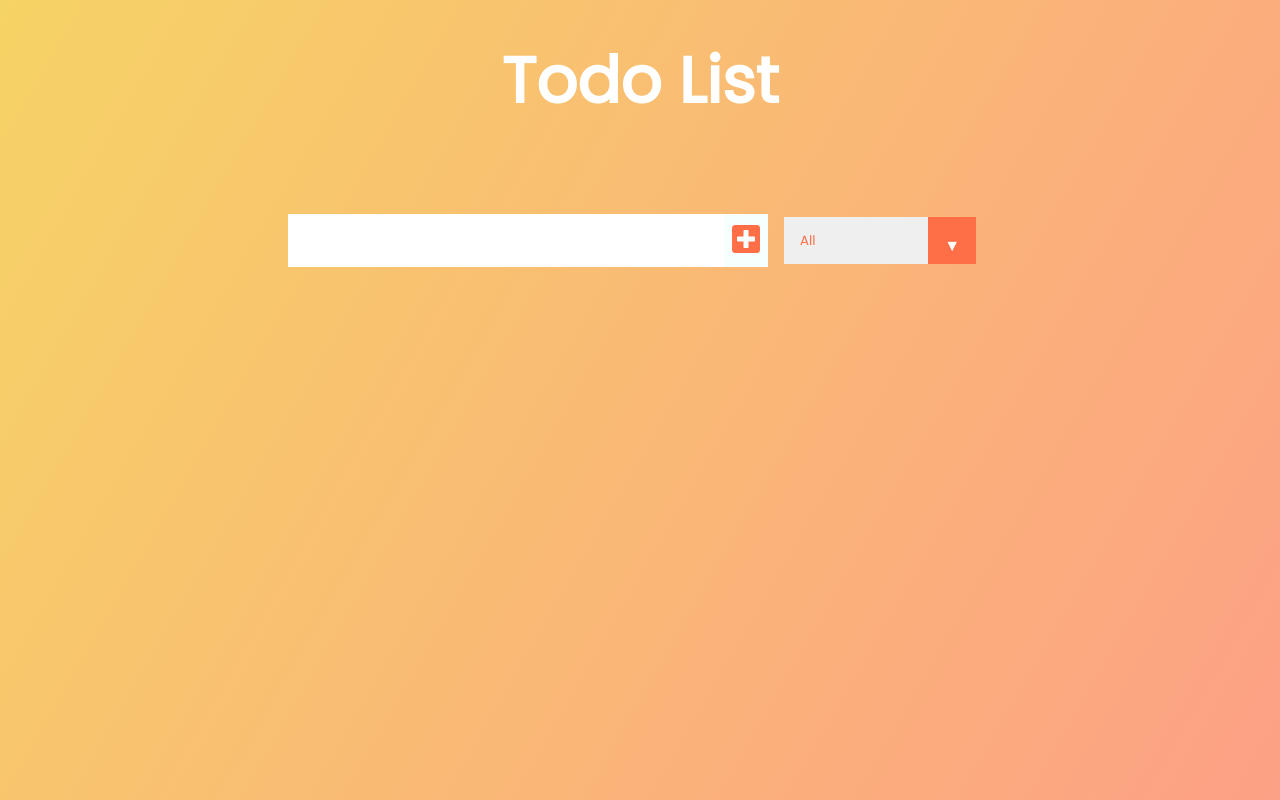
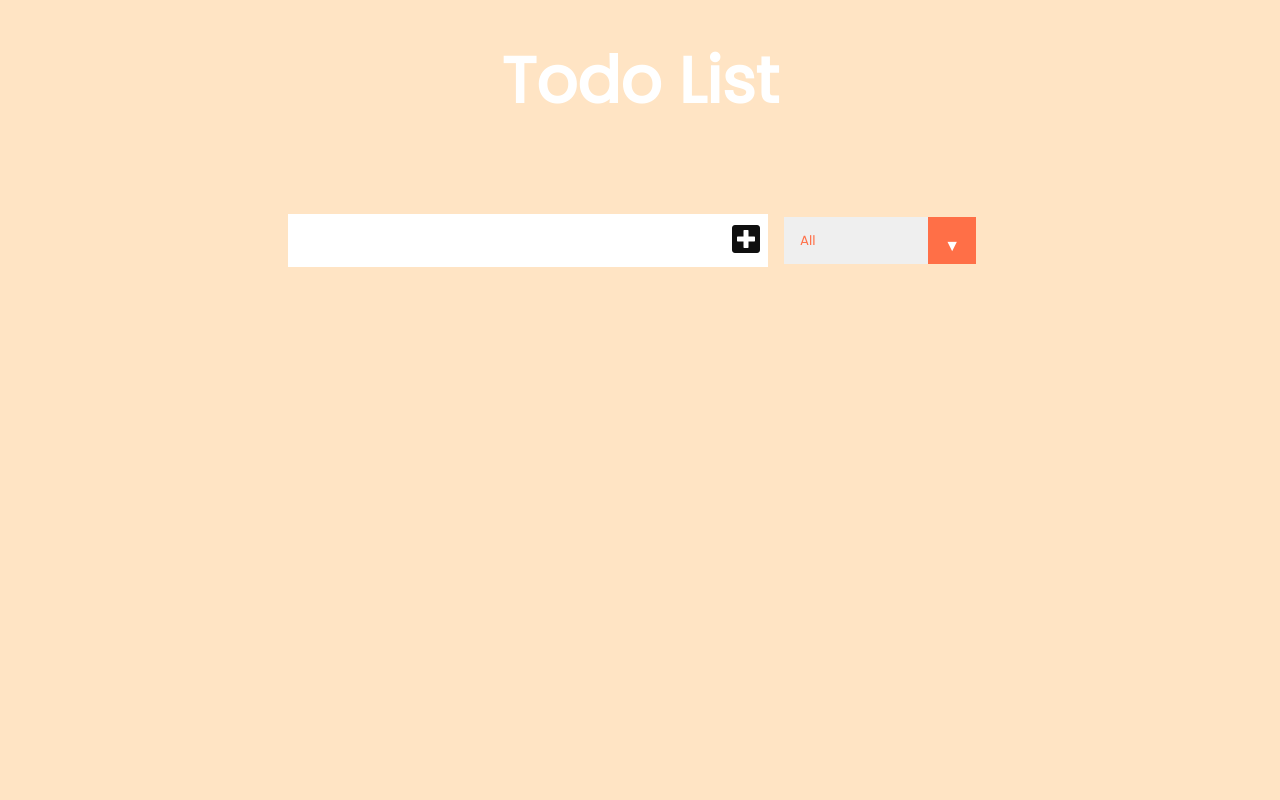
Before and after one commit to lawlawson/todo-app, a React (Create React App) app: page / in a window 1280 px wide. Built offline with nearby package versions, Linux system fonts and the light colour scheme.

Commit message:
Messing about with styles

```diff
--- a/src/App.css
+++ b/src/App.css
@@ -4,8 +4,9 @@
   box-sizing: border-box;
 }
 body {
-  background-image: linear-gradient(120deg, #f6d365 0%, #fda085 100%);
-  color: white;
+  /* background-image: linear-gradient(80deg, #e6e6e6 0%, #792109 100%); */
+  background-color: bisque;
+  color: #fff;
   font-family: 'Poppins', sans-serif;
   min-height: 100vh;
 }
@@ -28,15 +29,15 @@ form button {
   background: white;
 }
 form button {
-  color: #ff6f47;
-  background: #f7fffe;
+  color: #0f0f0f;
+  background: #fff;
   cursor: pointer;
   transition: all 0.3s ease;
 }
-form button:hover {
+/* form button:hover {
   background: #ff6f47;
   color: white;
-}
+} */
 .todo-container {
   display: flex;
   justify-content: center;
--- a/src/App.js
+++ b/src/App.js
@@ -1,5 +1,6 @@
 import './App.css';
 import Form from './components/Form';
+import TodoList from './components/TodoList';
 
 function App() {
   return (
@@ -8,6 +9,7 @@ function App() {
         <h1>Todo List</h1>
       </header>
       <Form />
+      <TodoList />
     </div>
   );
 }
--- a/src/components/TodoList.js
+++ b/src/components/TodoList.js
@@ -0,0 +1,11 @@
+import react from 'react';
+
+const TodoList = () => {
+  return (
+    <div className='todo-container'>
+      <ul className='todo-list'></ul>
+    </div>
+  );
+};
+
+export default TodoList;
```
